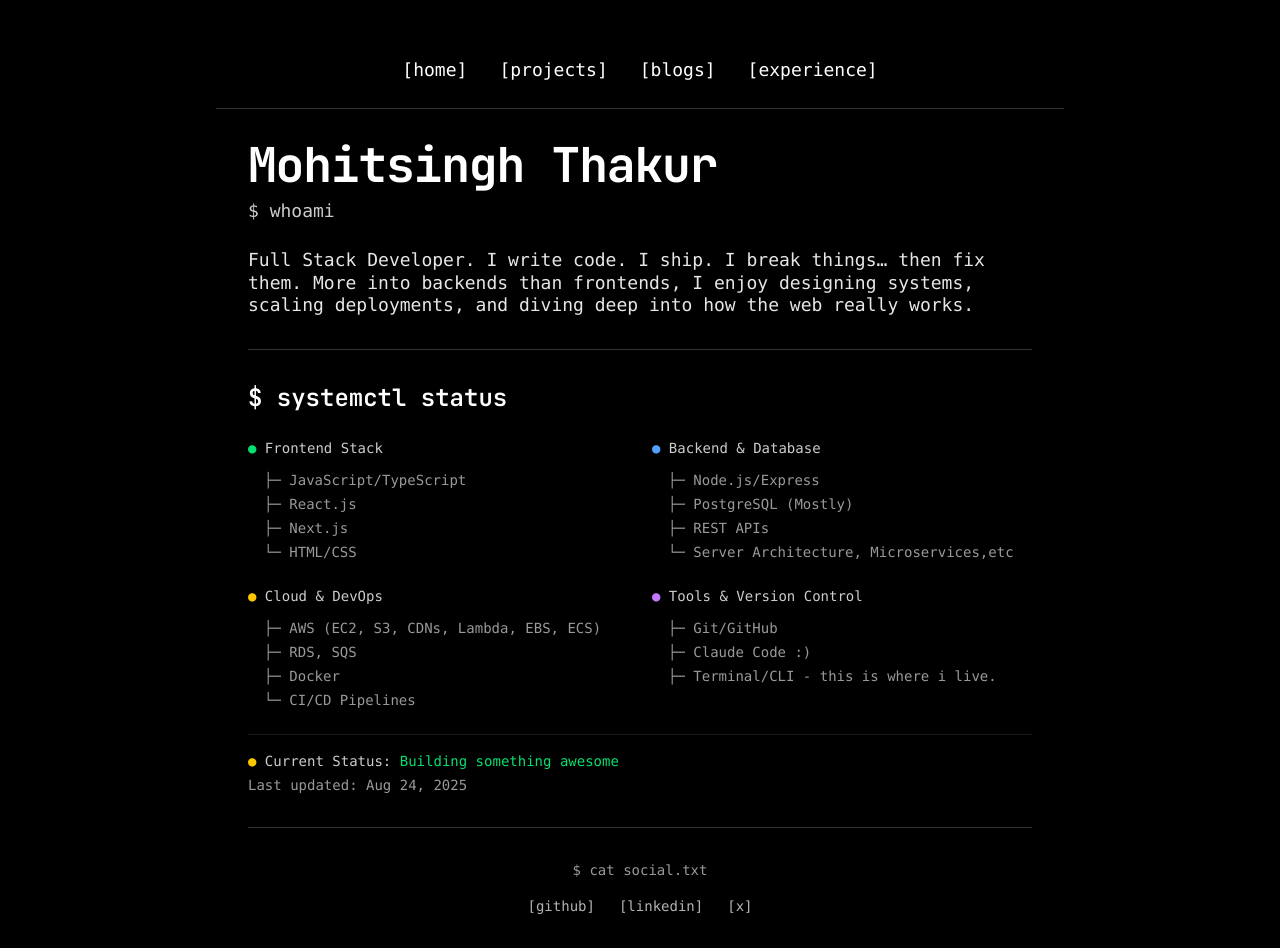
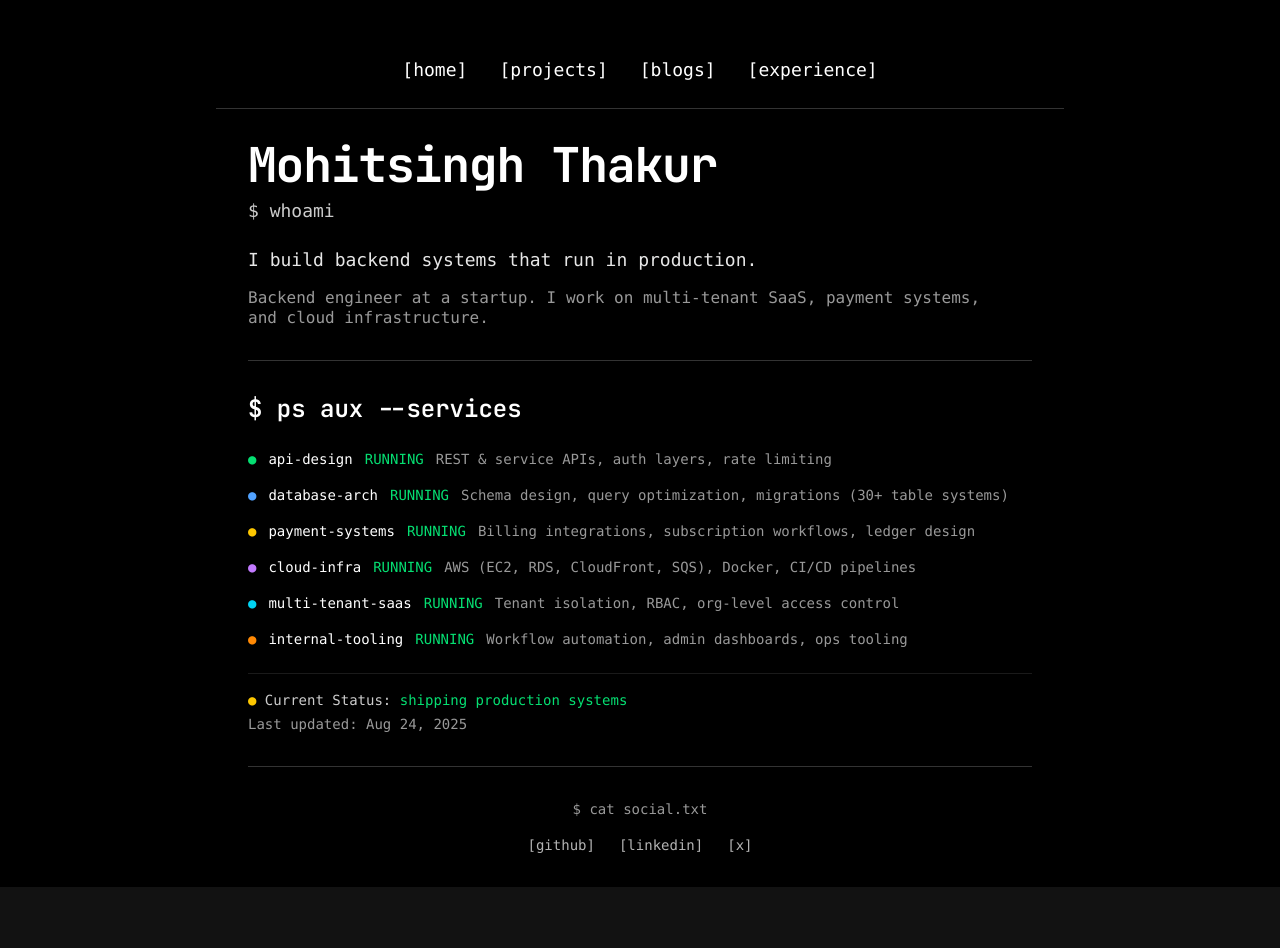
Before and after one commit to Moh1tsingh/portfolio, a Next.js app: page / in a window 1280 px wide. After the commit the page ends 887 px from the top, so only its background shows below. Built offline with nearby package versions, Linux system fonts and the light colour scheme.

Commit message:
feat: rewrite hero and replace systemctl with ps aux services section

```diff
--- a/app/page.tsx
+++ b/app/page.tsx
@@ -15,73 +15,62 @@ export default function Home() {
 
         <div className="space-y-3 sm:space-y-4 max-w-3xl">
           <div className="text-white/90 font-mono text-base sm:text-lg leading-tight">
-            Full Stack Developer. I write code. I ship. I break things… then fix
-            them. More into backends than frontends, I enjoy designing systems,
-            scaling deployments, and diving deep into how the web really works.
+            I build backend systems that run in production.
           </div>
-
+          <div className="text-white/60 font-mono text-sm sm:text-base leading-tight">
+            Backend engineer at a startup. I work on multi-tenant SaaS, payment systems, and cloud infrastructure.
+          </div>
         </div>
       </section>
 
       <section className="pt-6 sm:pt-8 border-t border-white/20">
         <div className="space-y-4 sm:space-y-6">
           <h2 className="text-xl sm:text-2xl font-mono font-semibold">
-            $ systemctl status
+            $ ps aux --services
           </h2>
-          <div className="grid grid-cols-1 md:grid-cols-2 gap-4 sm:gap-6">
-            <div className="space-y-2 sm:space-y-3">
-              <div className="text-white/80 font-mono text-xs sm:text-sm">
-                <span className="text-green-400">●</span> Frontend Stack
-              </div>
-              <div className="pl-3 sm:pl-4 space-y-1 text-white/60 font-mono text-xs sm:text-sm">
-                <div>├─ JavaScript/TypeScript</div>
-                <div>├─ React.js</div>
-                <div>├─ Next.js</div>
-                <div>└─ HTML/CSS</div>
-              </div>
+          <div className="space-y-3 sm:space-y-4">
+            <div className="flex items-center gap-3 font-mono text-xs sm:text-sm">
+              <span className="text-green-400">●</span>
+              <span className="text-white">api-design</span>
+              <span className="text-green-400">RUNNING</span>
+              <span className="text-white/60">REST & service APIs, auth layers, rate limiting</span>
             </div>
-
-            <div className="space-y-2 sm:space-y-3">
-              <div className="text-white/80 font-mono text-xs sm:text-sm">
-                <span className="text-blue-400">●</span> Backend & Database
-              </div>
-              <div className="pl-3 sm:pl-4 space-y-1 text-white/60 font-mono text-xs sm:text-sm">
-                <div>├─ Node.js/Express</div>
-                <div>├─ PostgreSQL (Mostly)</div>
-                <div>├─ REST APIs</div>
-                <div>└─ Server Architecture, Microservices,etc</div>
-              </div>
+            <div className="flex items-center gap-3 font-mono text-xs sm:text-sm">
+              <span className="text-blue-400">●</span>
+              <span className="text-white">database-arch</span>
+              <span className="text-green-400">RUNNING</span>
+              <span className="text-white/60">Schema design, query optimization, migrations (30+ table systems)</span>
             </div>
-
-            <div className="space-y-2 sm:space-y-3">
-              <div className="text-white/80 font-mono text-xs sm:text-sm">
-                <span className="text-yellow-400">●</span> Cloud & DevOps
-              </div>
-              <div className="pl-3 sm:pl-4 space-y-1 text-white/60 font-mono text-xs sm:text-sm">
-                <div>├─ AWS (EC2, S3, CDNs, Lambda, EBS, ECS)</div>
-                <div>├─ RDS, SQS </div>
-                <div>├─ Docker</div>
-                <div>└─ CI/CD Pipelines</div>
-              </div>
+            <div className="flex items-center gap-3 font-mono text-xs sm:text-sm">
+              <span className="text-yellow-400">●</span>
+              <span className="text-white">payment-systems</span>
+              <span className="text-green-400">RUNNING</span>
+              <span className="text-white/60">Billing integrations, subscription workflows, ledger design</span>
             </div>
-
-            <div className="space-y-2 sm:space-y-3">
-              <div className="text-white/80 font-mono text-xs sm:text-sm">
-                <span className="text-purple-400">●</span> Tools & Version
-                Control
-              </div>
-              <div className="pl-3 sm:pl-4 space-y-1 text-white/60 font-mono text-xs sm:text-sm">
-                <div>├─ Git/GitHub</div>
-                <div>├─ Claude Code :)</div>
-                <div>├─ Terminal/CLI - this is where i live.</div>
-              </div>
+            <div className="flex items-center gap-3 font-mono text-xs sm:text-sm">
+              <span className="text-purple-400">●</span>
+              <span className="text-white">cloud-infra</span>
+              <span className="text-green-400">RUNNING</span>
+              <span className="text-white/60">AWS (EC2, RDS, CloudFront, SQS), Docker, CI/CD pipelines</span>
+            </div>
+            <div className="flex items-center gap-3 font-mono text-xs sm:text-sm">
+              <span className="text-cyan-400">●</span>
+              <span className="text-white">multi-tenant-saas</span>
+              <span className="text-green-400">RUNNING</span>
+              <span className="text-white/60">Tenant isolation, RBAC, org-level access control</span>
+            </div>
+            <div className="flex items-center gap-3 font-mono text-xs sm:text-sm">
+              <span className="text-orange-400">●</span>
+              <span className="text-white">internal-tooling</span>
+              <span className="text-green-400">RUNNING</span>
+              <span className="text-white/60">Workflow automation, admin dashboards, ops tooling</span>
             </div>
           </div>
 
           <div className="pt-3 sm:pt-4 border-t border-white/10">
             <div className="text-white/80 font-mono text-xs sm:text-sm">
               <span className="text-yellow-400">●</span> Current Status:{" "}
-              <span className="text-green-400">Building something awesome</span>
+              <span className="text-green-400">shipping production systems</span>
             </div>
             <div className="text-white/60 font-mono text-xs sm:text-sm mt-1">
               Last updated:{" "}
```
